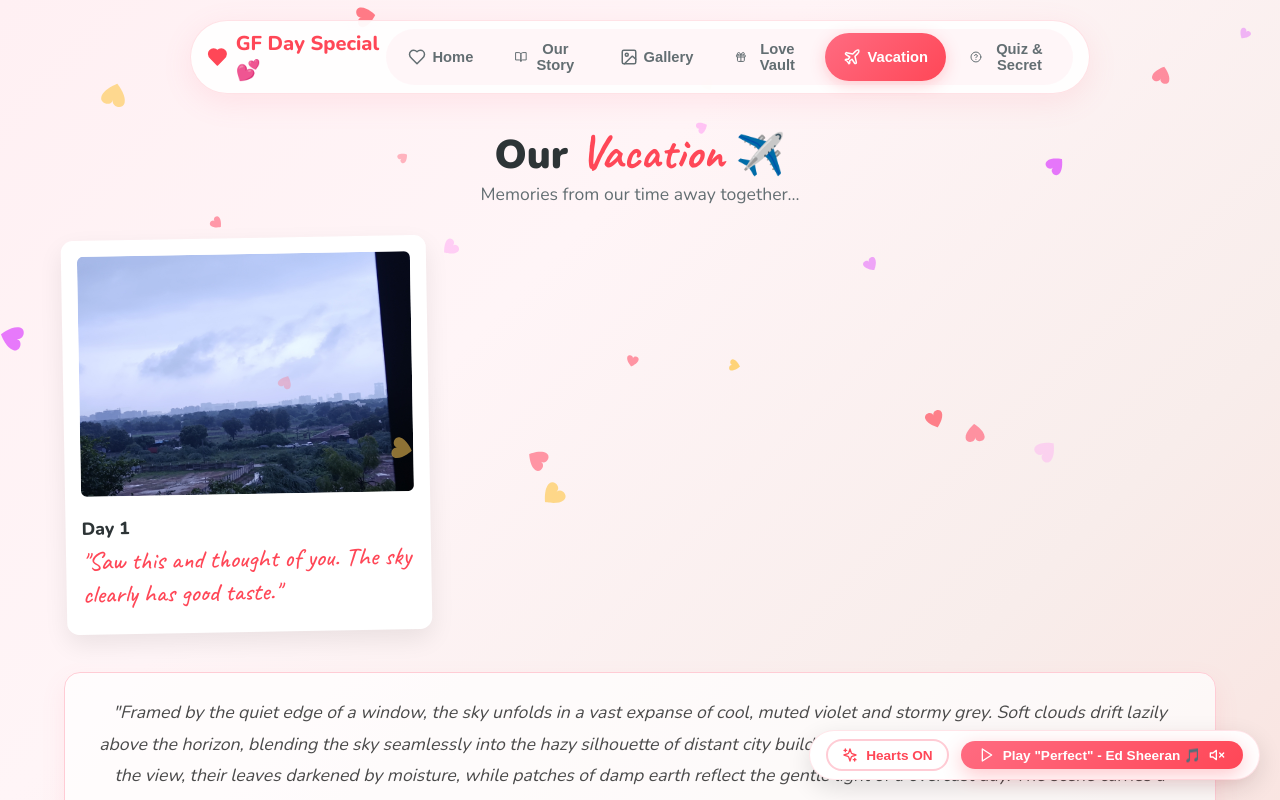
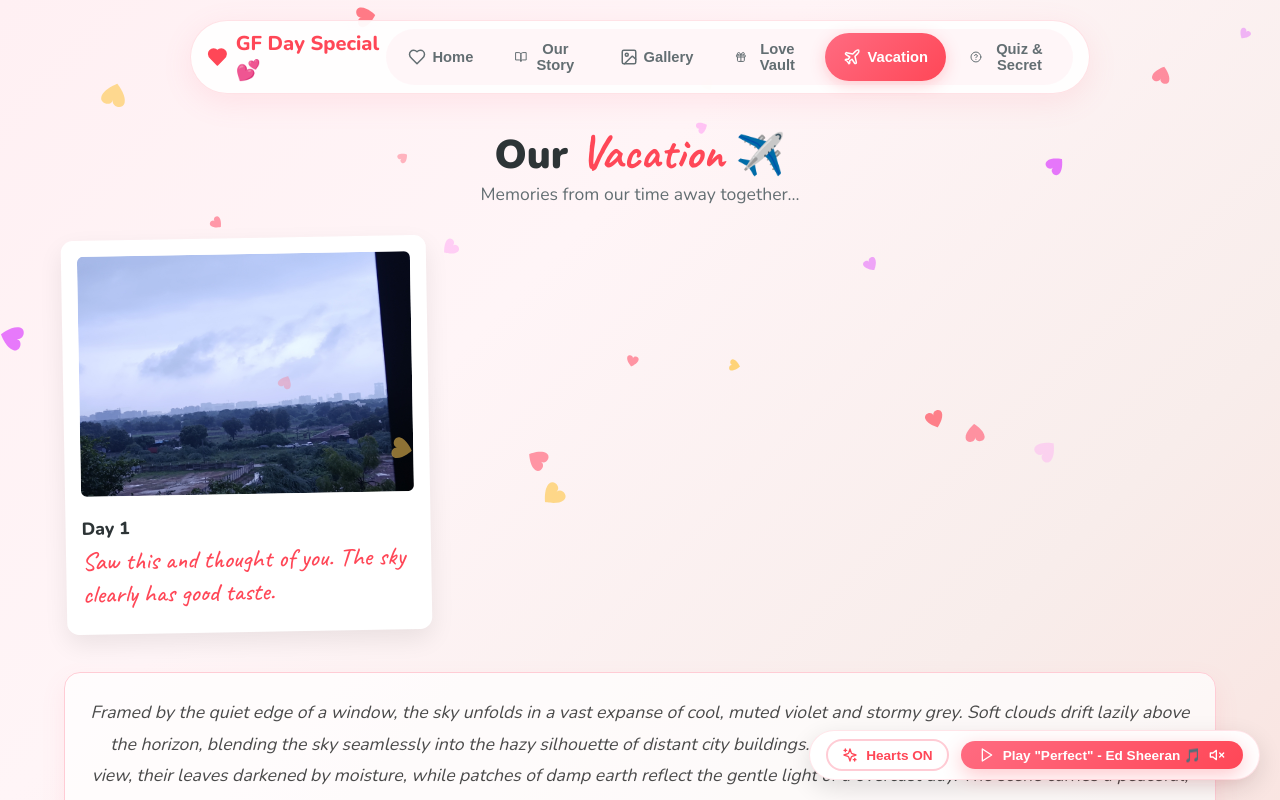
Before and after one commit to Riaan-Soni/gf-day-website, a React (Vite) app: page / in a window 1280 px wide. Both pictures are taken after a click on the button "Vacation". Shown: the top 800 px of the page. Built offline with nearby package versions, Linux system fonts and the light colour scheme.

Commit message:
Remove quotes from caption and description text

```diff
--- a/src/pages/VacationPage.jsx
+++ b/src/pages/VacationPage.jsx
@@ -18,13 +18,13 @@ export default function VacationPage() {
           <div style={{ display: 'flex', justifyContent: 'space-between', alignItems: 'center' }}>
             <h3 className="polaroid-title">Day 1</h3>
           </div>
-          <p className="polaroid-caption">"Saw this and thought of you. The sky clearly has good taste."</p>
+          <p className="polaroid-caption">Saw this and thought of you. The sky clearly has good taste.</p>
         </div>
       </div>
 
       <div style={{ marginTop: '40px', padding: '24px', background: 'rgba(255,255,255,0.7)', borderRadius: '16px', border: '1px solid #ffccd5', boxShadow: '0 10px 25px rgba(255,107,129,0.1)' }}>
         <p style={{ fontSize: '1.1rem', lineHeight: '1.8', color: '#4a4a4a', fontStyle: 'italic', textAlign: 'center' }}>
-          "Framed by the quiet edge of a window, the sky unfolds in a vast expanse of cool, muted violet and stormy grey. Soft clouds drift lazily above the horizon, blending the sky seamlessly into the hazy silhouette of distant city buildings. Below, lush green treetops stretch across the view, their leaves darkened by moisture, while patches of damp earth reflect the gentle light of a overcast day. The scene carries a peaceful, introspective stillness—a moment where nature and city meet under a calm, twilight canvas."
+          Framed by the quiet edge of a window, the sky unfolds in a vast expanse of cool, muted violet and stormy grey. Soft clouds drift lazily above the horizon, blending the sky seamlessly into the hazy silhouette of distant city buildings. Below, lush green treetops stretch across the view, their leaves darkened by moisture, while patches of damp earth reflect the gentle light of a overcast day. The scene carries a peaceful, introspective stillness—a moment where nature and city meet under a calm, twilight canvas.
         </p>
       </div>
     </div>
```
